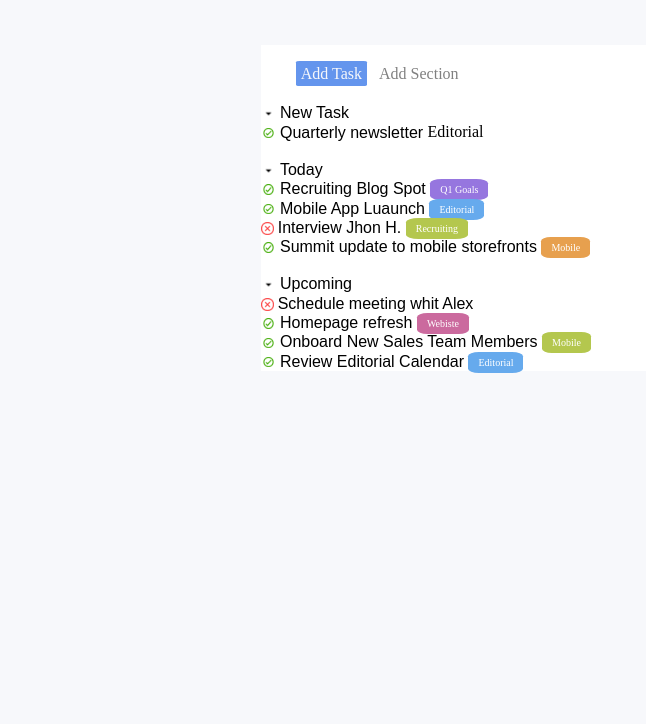
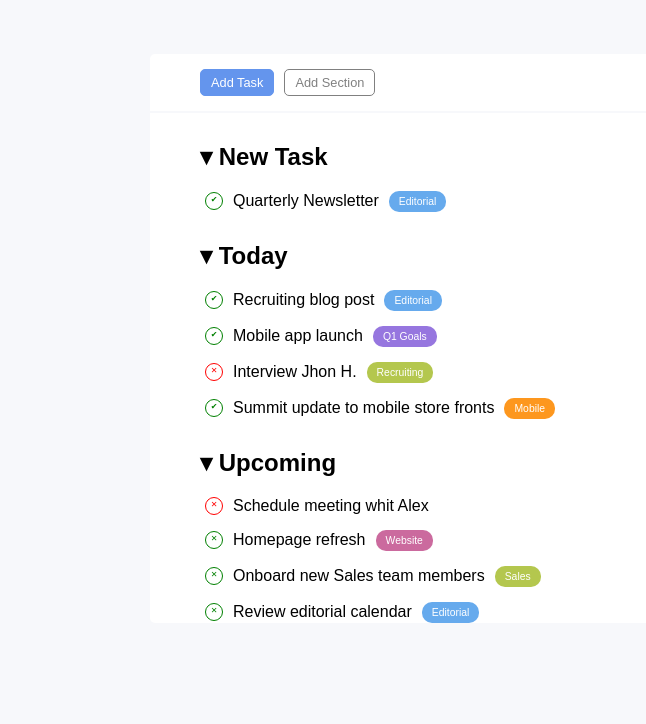
Before and after one commit to Arela-Cristina/html-css-toboolist, a plain HTML site: page index.html in a window 1280 px wide. Shown: the part 76-800 px from the top of the page, without its empty margins (0-646 px from the left). Drawn offline with Linux system fonts and the light colour scheme.

Commit message:
Essercizio finito

```diff
--- a/index.html
+++ b/index.html
@@ -4,94 +4,80 @@
 <head>
     <meta charset="UTF-8">
     <meta name="viewport" content="width=device-width, initial-scale=1.0">
-    <title>Document</title>
+    <title>Toboolist</title>
     <link rel="stylesheet" href="style.css">
 </head>
 
 <body>
-    <!-- seccion header -->
-
-    <div class="header">
+    <header class="header">
         <div class="logo">
-            <img src="img/Logo.png" alt="logo-toboolist">
-            <span class="logo__name">Toboolist
-            </span>
+            <img src="img/logo.png" alt="Logo toboolist blue e verde" class="logo__img">
+            <span class="logo__text">Toboolist</span>
         </div>
-    </div>
-
-    <!-- seccion main_container -->
-    <section class="main_container">
-
-        <!-- seccion main -->
-        <main class="main">
-            <div class="blue__main">
-                <span class="add-task">Add Task</spam>
+    </header>
+    <section class="main">
+        <div class="toolbar">
+            <div class="button-container">
+                <span class="button button--blue">Add Task</span>
+                <span class="button button--white">Add Section</span>
             </div>
-            <div class="white__main">
-                <span class="add-section">Add Section</span>
+        </div>
+        <section class="agenda">
+            <div class="program">
+                <h2 class="program__title">▾ New Task</h2>
+                <div class="activity">
+                    <span class="bullet bullet--check">&#x2714;</span>
+                    <span>Quarterly Newsletter</span>
+                    <span class="badge blue">Editorial</span>
+                </div>
             </div>
-        </main>
-
-
-        <div>
-            <img class="triangle" src="img/bullet.png" alt="bullet">
-            <span class="main-line">New Task
-            </span><br>
-            <img class="bulletcheck" src="img/bullet-check.png" alt="bullet-check">
-            <span class="line">Quarterly newsletter
-            </span><span class="editorial">Editorial</span>
-        </div><br>
-
-        <div>
-            <img class="triangle" src="img/bullet.png" alt="bullet">
-            <span class="main-line">Today
-            </span><br>
-
-            <img class="bulletcheck" src="img/bullet-check.png" alt="bullet-check">
-            <span class="line">Recruiting Blog Spot
-            </span>
-            <span class="violet">Q1 Goals</span><br>
-
-            <img class="bulletcheck" src="img/bullet-check.png" alt="bullet-check">
-            <span class="line">Mobile App Luaunch
-            </span>
-            <span class="blue">Editorial</span><br>
-
-            <img class="bulletx" src="img/bullet-x.png" alt="bullet-x">
-            <span class="line">Interview Jhon H.
-            </span>
-            <span class="green">Recruiting</span><br>
-
-            <img class="bulletcheck" src="img/bullet-check.png" alt="bullet-check">
-            <span class="line">Summit update to mobile storefronts
-            </span>
-            <span class="orange">Mobile</span><br><br>
-
-            <img class="triangle" src="img/bullet.png" alt="bullet">
-            <span class="main-line">Upcoming
-            </span><br>
-
-            <img class="bulletx" src="img/bullet-x.png" alt="bullet-x">
-            <span class="line">Schedule meeting whit Alex</span><br>
-
-            <img class="bulletcheck" src="img/bullet-check.png" alt="bullet-check">
-            <span class="line">Homepage refresh
-            </span>
-            <span class="magenta">Webiste</span><br>
-
-            <img class="bulletcheck" src="img/bullet-check.png" alt="bullet-check">
-            <span class="line">Onboard New Sales Team Members
-            </span>
-            <span class="green">Mobile</span><br>
-
-            <img class="bulletcheck" src="img/bullet-check.png" alt="bullet-check">
-            <span class="line">Review Editorial Calendar
-            </span>
-            <span class="blue">Editorial</span>
-        </div>
+            <div class="program">
+                <h2 class="program__title">▾ Today</h2>
+                <div class="activity">
+                    <span class="bullet bullet--check">&#x2714;</span>
+                    <span>Recruiting blog post</span>
+                    <span class="badge blue">Editorial</span>
+                </div>
+                <div class="activity">
+                    <span class="bullet bullet--check">&#x2714;</span>
+                    <span>Mobile app launch</span>
+                    <span class="badge violet">Q1 Goals</span>
+                </div>
+                <div class="activity">
+                    <span class="bullet bullet--ics">&#x2715;</span>
+                    <span>Interview Jhon H.</span>
+                    <span class="badge green">Recruiting</span>
+                </div>
+                <div class="activity">
+                    <span class="bullet bullet--check">&#x2714;</span>
+                    <span>Summit update to mobile store fronts</span>
+                    <span class="badge orange">Mobile</span>
+                </div>
+            </div>
+            <div class="program">
+                <h2 class="program__title">▾ Upcoming</h2>
+                <div class="activity">
+                    <span class="bullet bullet--ics">&#x2715;</span>
+                    <span>Schedule meeting whit Alex</span>
+                </div>
+                <div class="activity">
+                    <span class="bullet bullet--check">&#x2715;</span>
+                    <span>Homepage refresh</span>
+                    <span class="badge magenta">Website</span>
+                </div>
+                <div class="activity">
+                    <span class="bullet bullet--check">&#x2715;</span>
+                    <span>Onboard new Sales team members</span>
+                    <span class="badge green">Sales</span>
+                </div>
+                <div class="activity">
+                    <span class="bullet bullet--check">&#x2715;</span>
+                    <span>Review editorial calendar</span>
+                    <span class="badge blue">Editorial</span>
+                </div>
+            </div>
+        </section>
     </section>
-
-
 </body>
 
 </html>
--- a/style.css
+++ b/style.css
@@ -1,144 +1,121 @@
-/* header */
+body {
+    background-color: #f7f8fb;
+    margin: 0;
+    font-family: sans-serif;
+}
+
 .header {
     background-color: white;
+    padding: 10px 20px;
 
 }
 
-.logo img {
-    width: 50px;
-    height: 50px;
-    line-height: 50px;
-    vertical-align: middle;
+.logo {
+    display: flex;
+    align-items: center;
+    gap: 5px;
+
 }
 
-.logo__name {
-    color: black;
-    font-size: 40px;
-    vertical-align: middle;
-    font-family: Arial, Helvetica, sans-serif;
-}
-
-/* seccion main */
-body {
-    background-color: #f7f8fb;
-}
-
-.main_container {
-    background-color: white;
-    margin: 5% 20%
+.logo__text {
+    font-size: 36px;
+    font-weight: bold;
 }
 
 .main {
-    display: flex;
-    gap: 7px;
     background-color: white;
-    padding: 20px 35px;
-    border-radius: 3%;
+    margin: 60px 150px;
+    border-radius: 5px;
 }
 
-.add-task {
-    padding: 4px 5px;
-    color: #f7f8fb;
-    border-color: #f7f8fb;
-    border-radius: 5%;
-    background-color: cornflowerblue;
+.toolbar {
+    padding: 15px 50px;
+    border-bottom: 2px solid #f7f8fb;
 }
 
-.add-section {
-    padding: 4px 5px;
-    color: gray;
-    border-color: black;
-    border-radius: 5%;
-    background-color: white;
+.button-container {
+    display: flex;
+    gap: 10px;
 }
 
-/* seccion main_container */
-
-.triangle {
-    width: 2%;
-    height: 2%;
-    line-height: 2px;
-    vertical-align: middle;
+.button {
+    border: 1px solid;
+    border-radius: 5px;
+    padding: 5px 10px;
+    font-size: 80%;
 }
 
-.bulletcheck {
-    width: 2%;
-    height: 2%;
-    line-height: 2px;
-    vertical-align: middle;
+.button--blue {
+    background-color: cornflowerblue;
+    border-color: cornflowerblue;
+    color: white;
 }
 
-.bulletx {
-    width: 1.7%;
-    height: 1.7%;
-    line-height: 1.7px;
-    vertical-align: middle;
+.button--white {
+    background-color: white;
+    border-color: gray;
+    color: gray;
 }
 
-.main-line {
-    color: black;
-    font-size: 16px;
-    vertical-align: middle;
-    font-family: Arial, Helvetica, sans-serif;
+.program {
+    margin-left: 50px;
+    margin-top: 30px;
+    padding-bottom: 15 px;
 }
 
-.line {
-    color: black;
+.activity {
+    font-family: sans-serif;
     font-size: 16px;
-    vertical-align: middle;
-    font-family: Arial, Helvetica, sans-serif;
+    margin-bottom: 15px;
+    margin-left: 5px;
+    display: flex;
+    align-items: center;
+    gap: 10px;
+}
+
+.bullet {
+    border: 1px solid;
+    border-radius: 100px;
+    padding: 2px;
+    font-size: 8px;
+    width: 12px;
+    height: 12px;
+    text-align: center;
+}
+
+.bullet--check {
+    color: green;
+}
+
+.bullet--ics {
+    color: red;
+}
+
+.badge {
+    color: white;
+    font-family: sans-serif;
+    font-size: 65%;
+    padding: 5px 10px;
+    border-radius: 10px;
 }
 
 .blue {
-    padding: 5px 10px;
-    font-size: 10px;
-    color: white;
-    border-color: #66aaed;
-    border-radius: 20%;
     background-color: #66aaed;
 }
 
 .violet {
-    padding: 5px 10px;
-    font-size: 10px;
-    color: white;
-    border-color: #9676df;
-    border-radius: 20%;
     background-color: #9676df;
 }
 
 .green {
-    padding: 5px 10px;
-    font-size: 10px;
-    color: white;
-    border-color: #7bbcaa;
-    border-radius: 20%;
-    background-color: #7bbcaa;
+    background-color: #b4c74e;
+
 }
 
 .orange {
-    padding: 5px 10px;
-    font-size: 10px;
-    color: white;
-    border-color: #e7a04e;
-    border-radius: 20%;
-    background-color: #e7a04e;
+    background-color: #fd971e;
 }
 
 .magenta {
-    padding: 5px 10px;
-    font-size: 10px;
-    color: white;
-    border-color: #cb6a9e;
-    border-radius: 20%;
     background-color: #cb6a9e;
 }
-
-.green {
-    padding: 5px 10px;
-    font-size: 10px;
-    color: white;
-    border-color: #b4c74e;
-    border-radius: 20%;
-    background-color: #b4c74e;
-}
```
